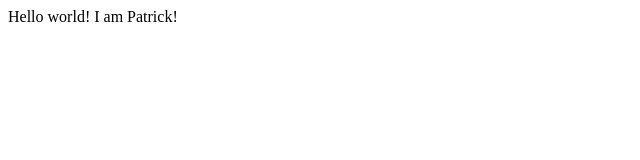
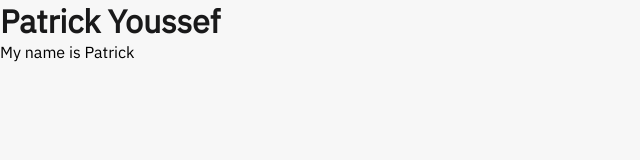
Before and after one commit to patricksyoussef/patrickyoussef.com, a Gatsby site: page / in a window 1280 px wide. Shown: the whole page, without its empty margins (0-640 px from the left). Built offline with nearby package versions, Linux system fonts and the light colour scheme; Gatsby itself is replaced by a stand-in of ours.

Commit message:
Adding global styling

```diff
--- a/gatsby-browser.js
+++ b/gatsby-browser.js
@@ -1,7 +1,24 @@
 import React from "react"
-import { ThemeProvider } from "styled-components"
+import { createGlobalStyle, ThemeProvider } from "styled-components"
 import theme from "./src/themes/theme"
 
+const GlobalStyles = createGlobalStyle`
+  * {
+    box-sizing: border-box;
+    margin: 0;
+    padding: 0;
+  }
+
+  body, html {
+    font-family: ${props => props.theme.fonts.main};
+    height: 100%;
+    background-color: ${props => props.theme.colors.light1};
+  }
+`
+
 export const wrapRootElement = ({ element }) => (
-  <ThemeProvider theme={theme}>{element}</ThemeProvider>
-);
+  <ThemeProvider theme={theme}>
+    <GlobalStyles />
+    {element}
+  </ThemeProvider>
+)
--- a/gatsby-config.js
+++ b/gatsby-config.js
@@ -41,7 +41,7 @@ module.exports = {
     {
       resolve: `gatsby-plugin-google-fonts`,
       options: {
-        fonts: [`ibm plex sans`, `open sans`, `inconsolata`],
+        fonts: [`IBM Plex Sans`, `Open Sans`, `Inconsolata`],
         display: "swap",
       },
     },
--- a/gatsby-ssr.js
+++ b/gatsby-ssr.js
@@ -1,7 +1,24 @@
 import React from "react"
-import { ThemeProvider } from "styled-components"
+import { createGlobalStyle, ThemeProvider } from "styled-components"
 import theme from "./src/themes/theme"
 
+const GlobalStyles = createGlobalStyle`
+  * {
+    box-sizing: border-box;
+    margin: 0;
+    padding: 0;
+  }
+
+  body, html {
+    font-family: ${props => props.theme.fonts.main};
+    height: 100%;
+    background-color: ${props => props.theme.colors.light1};
+  }
+`
+
 export const wrapRootElement = ({ element }) => (
-    <ThemeProvider theme={theme}>{element}</ThemeProvider>
-);
+  <ThemeProvider theme={theme}>
+    <GlobalStyles />
+    {element}
+  </ThemeProvider>
+)
--- a/src/pages/index.js
+++ b/src/pages/index.js
@@ -1,5 +1,17 @@
 import React from "react"
+import styled from "styled-components"
+
+const StyledH1 = styled.h1`
+  ${({ theme: { colors } }) => `
+    color: ${colors.dark1};
+  `}
+`
 
 export default function Home() {
-  return <div>Hello world! I am Patrick!</div>
+  return (
+    <div>
+      <StyledH1>Patrick Youssef</StyledH1>
+      <p>My name is Patrick</p>
+    </div>
+  )
 }
--- a/src/themes/theme.js
+++ b/src/themes/theme.js
@@ -1,7 +1,7 @@
 export default {
   fonts: {
-    main: "IBM Plex Sans, sans-serif",
-    code: "Inconsolata, monospace",
+    main: "IBM Plex Sans",
+    code: "Inconsolata",
   },
   colors: {
     main1: "hsl(205, 70%, 60%)",
@@ -28,4 +28,4 @@ export default {
   shadows: {
     shadow1: "0px 5px 20px rgba(30, 30, 31, 0.05)",
   },
-};
+}
```
